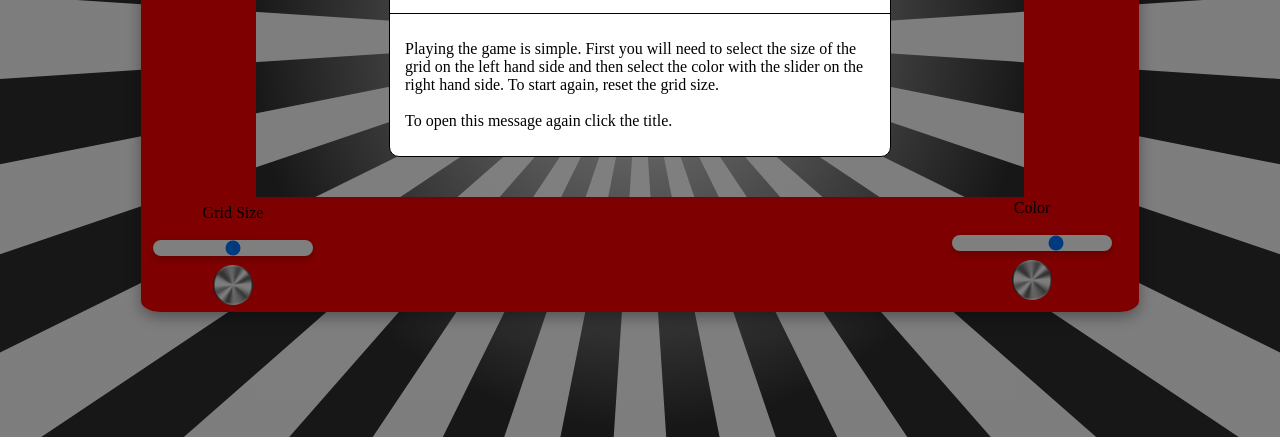
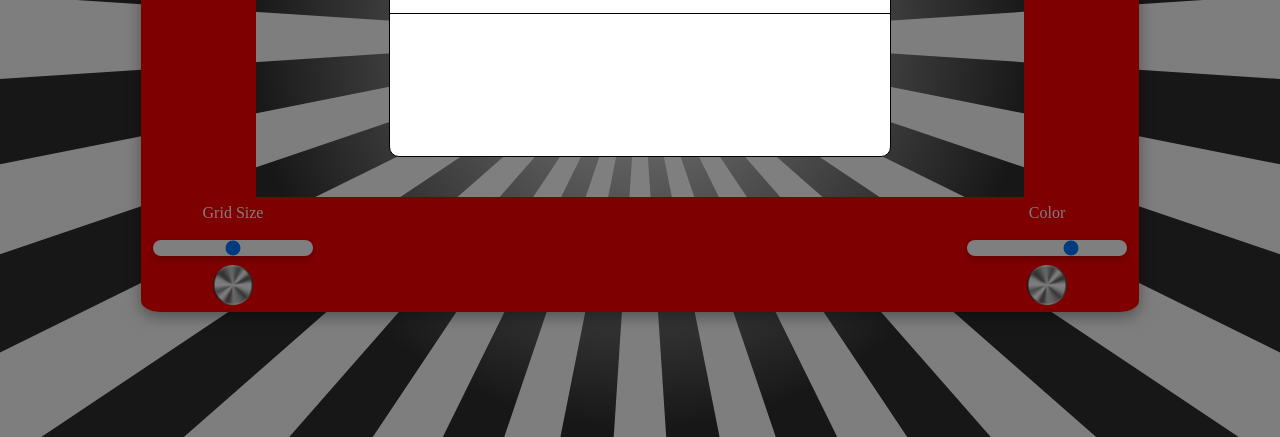
Before and after one commit to jdmpictures/Etch-a-Sketch, a plain HTML site: page index.html in a window 1280 px wide. Shown: the part 363-800 px from the top of the page. Drawn offline with Linux system fonts and the light colour scheme.

Commit message:
Small CSS changes

```diff
--- a/script.js
+++ b/script.js
@@ -50,7 +50,7 @@ function colorSelector () {
     }
 }
 
-//Function that activates
+//Function that activates random colour selection
 function paint () {
     if (rainbow == 'active'){
             paintColor = "#" + Math.floor(Math.random()*16777215).toString(16).padStart(6, '0').toUpperCase().toString();
--- a/stylesheet.css
+++ b/stylesheet.css
@@ -9,6 +9,7 @@
 }
 html{
     height: 100%;
+    color: white;
 
 }
 
@@ -95,8 +96,8 @@ h1{
     display: flex;
     bottom: 0;
     right: 0;
-    padding-right: 20px;
-    margin: -110px;
+    padding-right: 10px;
+    margin: -115px;
 }
 
 .button{
```
